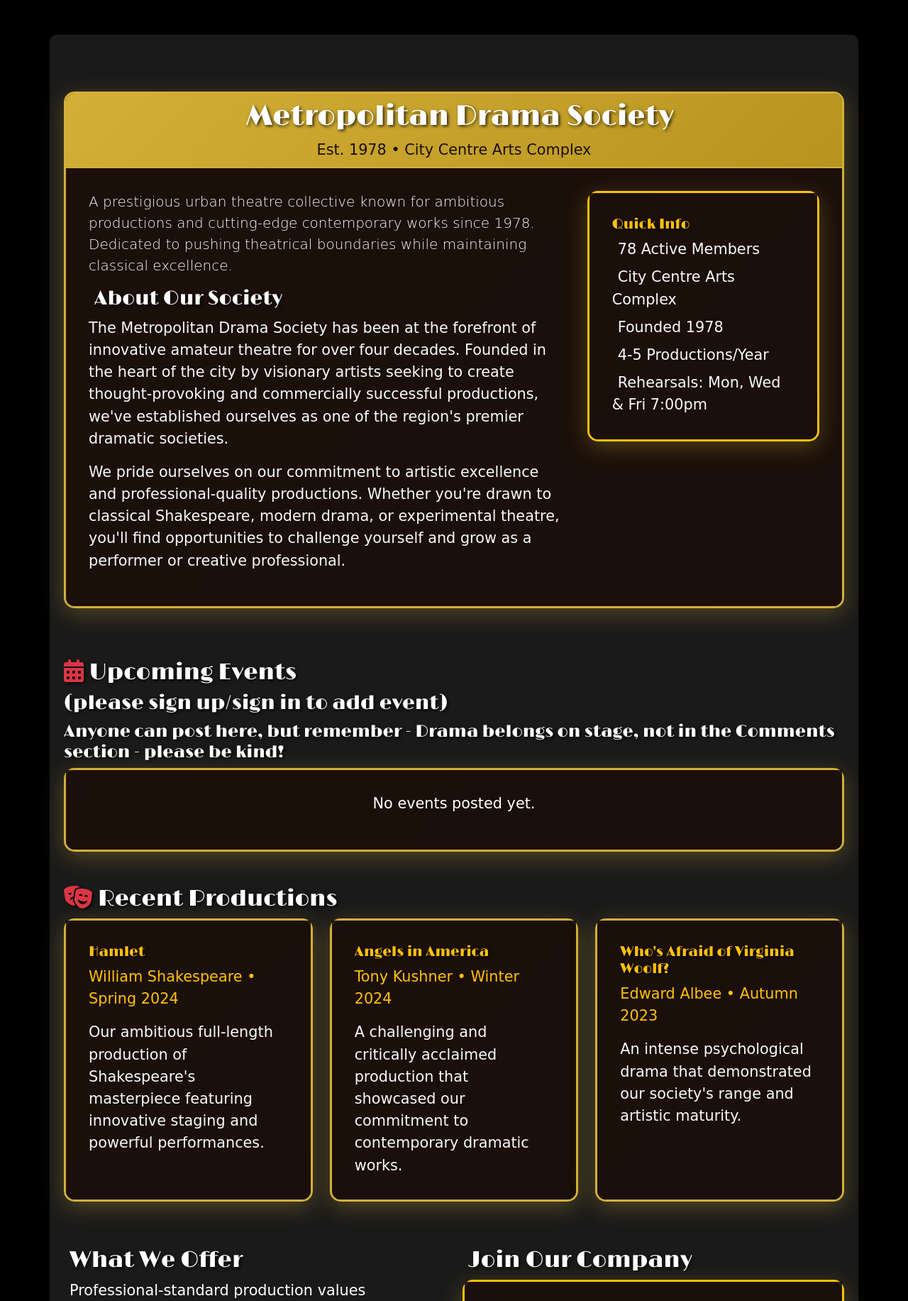
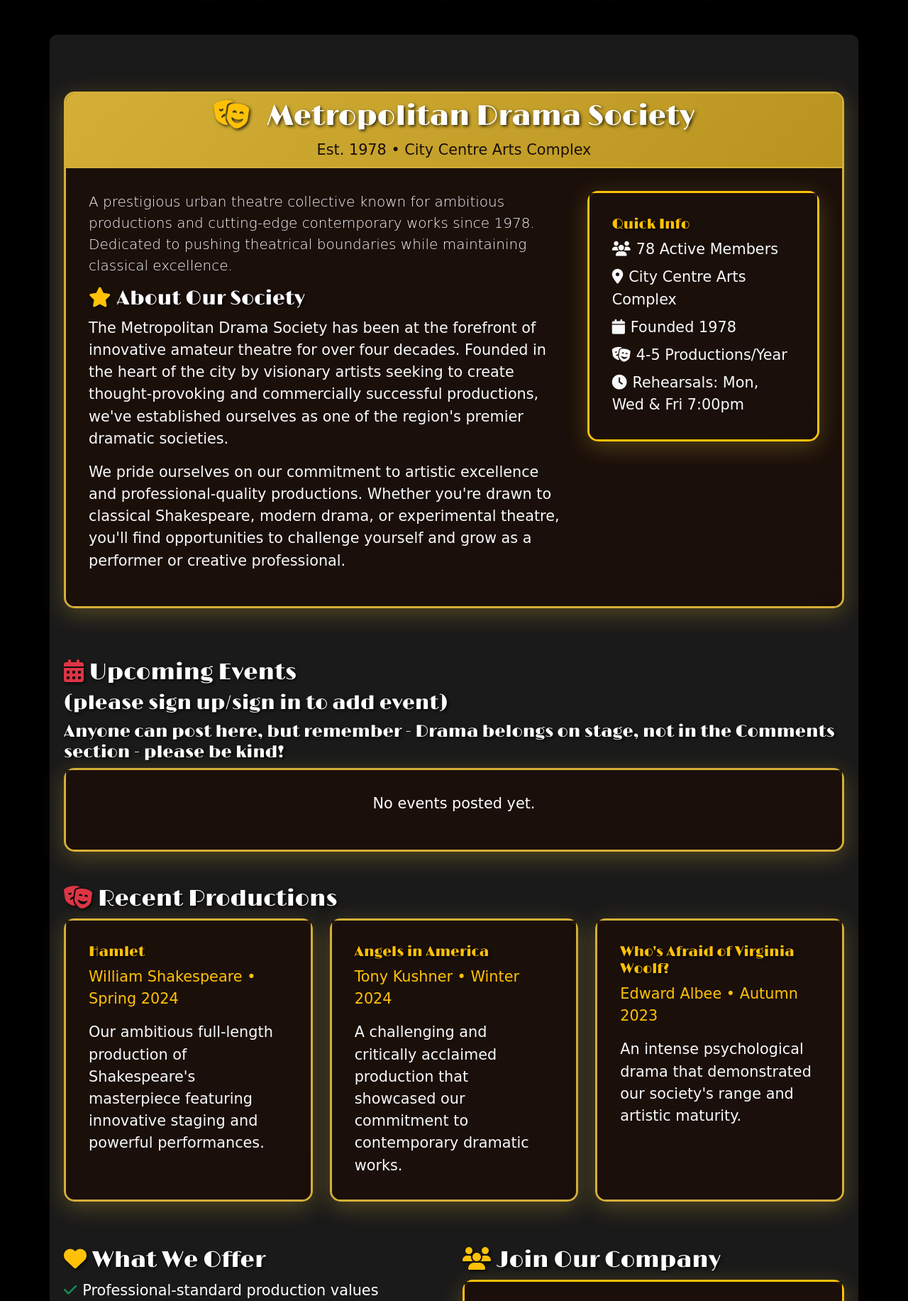
Before and after one commit to AndreaFitz/Capstone-Tada, a Django app: page /society/metropolitan-drama/ in a window 1280 px wide. Shown: the part 555-2388 px from the top of the page at 71% size. Run offline with Django 5.2, Linux system fonts and the light colour scheme; data that the repository does not hold is empty; some web fonts are replaced.

Commit message:
amend icons for ELT and Metropolitan pages

```diff
--- a/blog/templates/blog/experimental_theatre_lab.html
+++ b/blog/templates/blog/experimental_theatre_lab.html
@@ -367,7 +367,7 @@
       <div class="row mb-5">
         <div class="col-12">
           <h2><i class="fas fa-question-circle me-2 text-danger" aria-hidden="true"></i>Questions & Creative Discussions</h2>
-
+          <h3>Please sign up/sign in to ask a question</h3>
           <!-- Add New Question Form (Only for logged in users) -->
           {% if user.is_authenticated %}
           <div class="card mb-4">
--- a/blog/templates/blog/metropolitan_drama.html
+++ b/blog/templates/blog/metropolitan_drama.html
@@ -117,7 +117,7 @@
           <div class="card mb-4">
             <div class="card-header text-center">
               <h1 class="mb-0">
-                <i class="fatheater-masks me-3 text-warning" aria-hidden="true"></i>
+                <i class="fas fa-theater-masks me-3 text-warning" aria-hidden="true"></i>
                 Metropolitan Drama Society
               </h1>
               <p class="mb-0 mt-2">Est. 1978 • City Centre Arts Complex</p>
@@ -127,7 +127,7 @@
                 <div class="col-md-8">
                   <p class="lead">A prestigious urban theatre collective known for ambitious productions and cutting-edge contemporary works since 1978. Dedicated to pushing theatrical boundaries while maintaining classical excellence.</p>
 
-                  <h3><i class="fastar me-2 text-warning" aria-hidden="true"></i>About Our Society</h3>
+                  <h3><i class="fas fa-star me-2 text-warning" aria-hidden="true"></i>About Our Society</h3>
                   <p>The Metropolitan Drama Society has been at the forefront of innovative amateur theatre for over four decades. Founded in the heart of the city by visionary artists seeking to create thought-provoking and commercially successful productions, we've established ourselves as one of the region's premier dramatic societies.</p>
 
                   <p>We pride ourselves on our commitment to artistic excellence and professional-quality productions. Whether you're drawn to classical Shakespeare, modern drama, or experimental theatre, you'll find opportunities to challenge yourself and grow as a performer or creative professional.</p>
@@ -137,11 +137,11 @@
                   <div class="card bg-dark border-warning">
                     <div class="card-body">
                       <h5 class="card-title text-warning">Quick Info</h5>
-                      <p class="mb-2"><i class="fausers me-2" aria-hidden="true"></i>78 Active Members</p>
-                      <p class="mb-2"><i class="famap-marker-alt me-2" aria-hidden="true"></i>City Centre Arts Complex</p>
-                      <p class="mb-2"><i class="facalendar me-2" aria-hidden="true"></i>Founded 1978</p>
-                      <p class="mb-2"><i class="fadrama me-2" aria-hidden="true"></i>4-5 Productions/Year</p>
-                      <p class="mb-0"><i class="faclock me-2" aria-hidden="true"></i>Rehearsals: Mon, Wed & Fri 7:00pm</p>
+                      <p class="mb-2"><i class="fas fa-users me-2" aria-hidden="true"></i>78 Active Members</p>
+                      <p class="mb-2"><i class="fas fa-map-marker-alt me-2" aria-hidden="true"></i>City Centre Arts Complex</p>
+                      <p class="mb-2"><i class="fas fa-calendar me-2" aria-hidden="true"></i>Founded 1978</p>
+                      <p class="mb-2"><i class="fas fa-theater-masks me-2" aria-hidden="true"></i>4-5 Productions/Year</p>
+                      <p class="mb-0"><i class="fas fa-clock me-2" aria-hidden="true"></i>Rehearsals: Mon, Wed & Fri 7:00pm</p>
                     </div>
                   </div>
                 </div>
@@ -160,7 +160,7 @@
           {% if user.is_authenticated %}
           <div class="card mb-3">
             <div class="card-body">
-              <h6 class="card-title"><i class="faplus me-1" aria-hidden="true"></i>Add New Event</h6>
+              <h6 class="card-title"><i class="fas fa-plus me-1" aria-hidden="true"></i>Add New Event</h6>
               <form method="post" enctype="multipart/form-data">
                 {% csrf_token %}
                 <input type="hidden" name="event_form" value="1">
@@ -181,19 +181,19 @@
                 <div class="row mb-2">
                   <div class="col-6">
                     <label for="{{ event_form.photo.id_for_label }}" class="form-label">
-                      <i class="facamera me-1" aria-hidden="true"></i>Event Photo
+                      <i class="fas fa-camera me-1" aria-hidden="true"></i>Event Photo
                     </label>
                     {{ event_form.photo }}
                   </div>
                   <div class="col-6">
                     <label for="{{ event_form.poster.id_for_label }}" class="form-label">
-                      <i class="faimage me-1" aria-hidden="true"></i>Event Poster
+                      <i class="fas fa-image me-1" aria-hidden="true"></i>Event Poster
                     </label>
                     {{ event_form.poster }}
                   </div>
                 </div>
                 <button type="submit" class="btn btn-warning btn-sm">
-                  <i class="faplus me-1" aria-hidden="true"></i>Add Event
+                  <i class="fas fa-plus me-1" aria-hidden="true"></i>Add Event
                 </button>
               </form>
             </div>
@@ -207,8 +207,8 @@
               <div class="d-flex justify-content-between align-items-start">
                 <div class="flex-grow-1">
                   <h5 class="card-title text-warning">{{ event.title }}</h5>
-                  <p class="card-text"><i class="facalendar me-1" aria-hidden="true"></i> {{ event.date|date:"F j, Y g:i A" }}</p>
-                  <p class="card-text"><i class="famap-marker-alt me-1" aria-hidden="true"></i> {{ event.location }}</p>
+                  <p class="card-text"><i class="fas fa-calendar me-1" aria-hidden="true"></i> {{ event.date|date:"F j, Y g:i A" }}</p>
+                  <p class="card-text"><i class="fas fa-map-marker-alt me-1" aria-hidden="true"></i> {{ event.location }}</p>
                   <p class="card-text">{{ event.description }}</p>
 
                   <!-- Display uploaded images -->
@@ -216,13 +216,13 @@
                   <div class="row mt-3">
                     {% if event.photo %}
                     <div class="col-md-6 mb-2">
-                      <p class="small text-warning mb-1"><i class="facamera me-1" aria-hidden="true"></i>Event Photo:</p>
+                      <p class="small text-warning mb-1"><i class="fas fa-camera me-1" aria-hidden="true"></i>Event Photo:</p>
                       <img src="{{ event.photo.url }}" class="img-fluid rounded shadow-sm" alt="Event Photo" style="max-height: 200px;">
                     </div>
                     {% endif %}
                     {% if event.poster %}
                     <div class="col-md-6 mb-2">
-                      <p class="small text-warning mb-1"><i class="faimage me-1" aria-hidden="true"></i>Event Poster:</p>
+                      <p class="small text-warning mb-1"><i class="fas fa-image me-1" aria-hidden="true"></i>Event Poster:</p>
                       <img src="{{ event.poster.url }}" class="img-fluid rounded shadow-sm" alt="Event Poster" style="max-height: 200px;">
                     </div>
                     {% endif %}
@@ -340,18 +340,18 @@
       <!-- What We Offer Section -->
       <div class="row mb-5">
         <div class="col-md-6">
-          <h2><i class="faheart me-2 text-warning" aria-hidden="true"></i>What We Offer</h2>
+          <h2><i class="fas fa-heart me-2 text-warning" aria-hidden="true"></i>What We Offer</h2>
           <ul class="list-unstyled">
-            <li class="mb-2"><i class="facheck text-success me-2" aria-hidden="true"></i>Professional-standard production values</li>
-            <li class="mb-2"><i class="facheck text-success me-2" aria-hidden="true"></i>Masterclasses with industry professionals</li>
-            <li class="mb-2"><i class="facheck text-success me-2" aria-hidden="true"></i>Challenging and diverse repertoire</li>
-            <li class="mb-2"><i class="facheck text-success me-2" aria-hidden="true"></i>Networking opportunities with theatre professionals</li>
-            <li class="mb-2"><i class="facheck text-success me-2" aria-hidden="true"></i>State-of-the-art theatre facilities</li>
-            <li class="mb-2"><i class="facheck text-success me-2" aria-hidden="true"></i>Opportunities for creative leadership roles</li>
+            <li class="mb-2"><i class="fas fa-check text-success me-2" aria-hidden="true"></i>Professional-standard production values</li>
+            <li class="mb-2"><i class="fas fa-check text-success me-2" aria-hidden="true"></i>Masterclasses with industry professionals</li>
+            <li class="mb-2"><i class="fas fa-check text-success me-2" aria-hidden="true"></i>Challenging and diverse repertoire</li>
+            <li class="mb-2"><i class="fas fa-check text-success me-2" aria-hidden="true"></i>Networking opportunities with theatre professionals</li>
+            <li class="mb-2"><i class="fas fa-check text-success me-2" aria-hidden="true"></i>State-of-the-art theatre facilities</li>
+            <li class="mb-2"><i class="fas fa-check text-success me-2" aria-hidden="true"></i>Opportunities for creative leadership roles</li>
           </ul>
         </div>
         <div class="col-md-6">
-          <h2><i class="fausers me-2 text-warning" aria-hidden="true"></i>Join Our Company</h2>
+          <h2><i class="fas fa-users me-2 text-warning" aria-hidden="true"></i>Join Our Company</h2>
           <div class="card bg-dark border-warning">
             <div class="card-body">
               <h5 class="card-title text-warning">Ready for the Spotlight?</h5>
@@ -359,16 +359,16 @@
 
               <h6 class="text-warning mt-3">Getting Started:</h6>
               <ul class="list-unstyled">
-                <li class="mb-2"><i class="faarrow-right text-warning me-2" aria-hidden="true"></i>Attend our monthly audition workshops</li>
-                <li class="mb-2"><i class="faarrow-right text-warning me-2" aria-hidden="true"></i>Join our production team as a volunteer</li>
-                <li class="mb-2"><i class="faarrow-right text-warning me-2" aria-hidden="true"></i>Contact our artistic director directly</li>
-                <li class="mb-2"><i class="faarrow-right text-warning me-2" aria-hidden="true"></i>Follow us for upcoming opportunity announcements</li>
+                <li class="mb-2"><i class="fas fa-arrow-right text-warning me-2" aria-hidden="true"></i>Attend our monthly audition workshops</li>
+                <li class="mb-2"><i class="fas fa-arrow-right text-warning me-2" aria-hidden="true"></i>Join our production team as a volunteer</li>
+                <li class="mb-2"><i class="fas fa-arrow-right text-warning me-2" aria-hidden="true"></i>Contact our artistic director directly</li>
+                <li class="mb-2"><i class="fas fa-arrow-right text-warning me-2" aria-hidden="true"></i>Follow us for upcoming opportunity announcements</li>
               </ul>
 
               <h6 class="text-warning mt-3">Contact Info:</h6>
-              <p class="mb-1"><i class="faenvelope me-2" aria-hidden="true"></i>info@metropolitandrama.org</p>
-              <p class="mb-1"><i class="faphone me-2" aria-hidden="true"></i>020 7946 0123</p>
-              <p class="mb-0"><i class="faglobe me-2" aria-hidden="true"></i>www.metropolitandrama.org</p>
+              <p class="mb-1"><i class="fas fa-envelope me-2" aria-hidden="true"></i>info@metropolitandrama.org</p>
+              <p class="mb-1"><i class="fas fa-phone me-2" aria-hidden="true"></i>020 7946 0123</p>
+              <p class="mb-0"><i class="fas fa-globe me-2" aria-hidden="true"></i>www.metropolitandrama.org</p>
             </div>
           </div>
         </div>
@@ -383,7 +383,7 @@
           {% if user.is_authenticated %}
           <div class="card mb-4">
             <div class="card-body">
-              <h6 class="card-title"><i class="faplus me-1" aria-hidden="true"></i>Ask a Question</h6>
+              <h6 class="card-title"><i class="fas fa-plus me-1" aria-hidden="true"></i>Ask a Question</h6>
               <form method="post">
                 {% csrf_token %}
                 <input type="hidden" name="question_form" value="1">
@@ -394,7 +394,7 @@
                   {{ question_form.content }}
                 </div>
                 <button type="submit" class="btn btn-warning">
-                  <i class="faquestion me-1" aria-hidden="true"></i>Post Question
+                  <i class="fas fa-question me-1" aria-hidden="true"></i>Post Question
                 </button>
               </form>
             </div>
@@ -490,20 +490,20 @@
         <div class="col-12">
           <div class="card bg-gradient" style="background: linear-gradient(135deg, rgba(212, 175, 55, 0.1), rgba(26, 15, 10, 0.2));">
             <div class="card-body text-center">
-              <h2><i class="fahandshake me-2 text-warning" aria-hidden="true"></i>Join the Metropolitan Drama Society</h2>
+              <h2><i class="fas fa-handshake me-2 text-warning" aria-hidden="true"></i>Join the Metropolitan Drama Society</h2>
               <p class="lead">Ready to take your theatrical passion to the next level? We're looking for dedicated artists!</p>
 
               <div class="row mt-4">
                 <div class="col-md-4">
-                  <h5><i class="faenvelope me-2 text-warning" aria-hidden="true"></i>Email</h5>
+                  <h5><i class="fas fa-envelope me-2 text-warning" aria-hidden="true"></i>Email</h5>
                   <p>casting@metropolitandrama.org</p>
                 </div>
                 <div class="col-md-4">
-                  <h5><i class="faphone me-2 text-warning" aria-hidden="true"></i>Phone</h5>
+                  <h5><i class="fas fa-phone me-2 text-warning" aria-hidden="true"></i>Phone</h5>
                   <p>(555) 987-6543</p>
                 </div>
                 <div class="col-md-4">
-                  <h5><i class="famap-marker-alt me-2 text-warning" aria-hidden="true"></i>Address</h5>
+                  <h5><i class="fas fa-map-marker-alt me-2 text-warning" aria-hidden="true"></i>Address</h5>
                   <p>456 Metropolitan Ave<br>City Centre Arts Complex<br>Downtown, DC 67890</p>
                 </div>
               </div>
@@ -555,25 +555,25 @@
         <div class="modal-content bg-dark border-warning">
           <div class="modal-header border-warning">
             <h5 class="modal-title text-warning" id="logoutModalLabel">
-              <i class="fasign-out-alt me-2" aria-hidden="true"></i>Confirm Logout
+              <i class="fas fa-sign-out-alt me-2" aria-hidden="true"></i>Confirm Logout
             </h5>
             <button type="button" class="btn-close btn-close-white" data-bs-dismiss="modal" aria-label="Close"></button>
           </div>
           <div class="modal-body text-white">
             <div class="text-center">
-              <i class="fatheater-masks fa-3x text-warning mb-3" aria-hidden="true"></i>
+              <i class="fas fa-theater-masks fa-3x text-warning mb-3" aria-hidden="true"></i>
               <p class="lead">Are you sure you want to log out?</p>
-              <p class="small text-muted">You'll need to sign in again to access member features.</p>
+              <p class="small text-white">You'll need to sign in again to access member features.</p>
             </div>
           </div>
           <div class="modal-footer border-warning">
             <button type="button" class="btn btn-secondary" data-bs-dismiss="modal">
-              <i class="fatimes me-1" aria-hidden="true"></i>Cancel
+              <i class="fas fa-times me-1" aria-hidden="true"></i>Cancel
             </button>
             <form method="post" action="{% url 'logout' %}" class="d-inline">
               {% csrf_token %}
               <button type="submit" class="btn btn-warning">
-                <i class="fasign-out-alt me-1" aria-hidden="true"></i>Yes, Logout
+                <i class="fas fa-sign-out-alt me-1" aria-hidden="true"></i>Yes, Logout
               </button>
             </form>
           </div>
```
